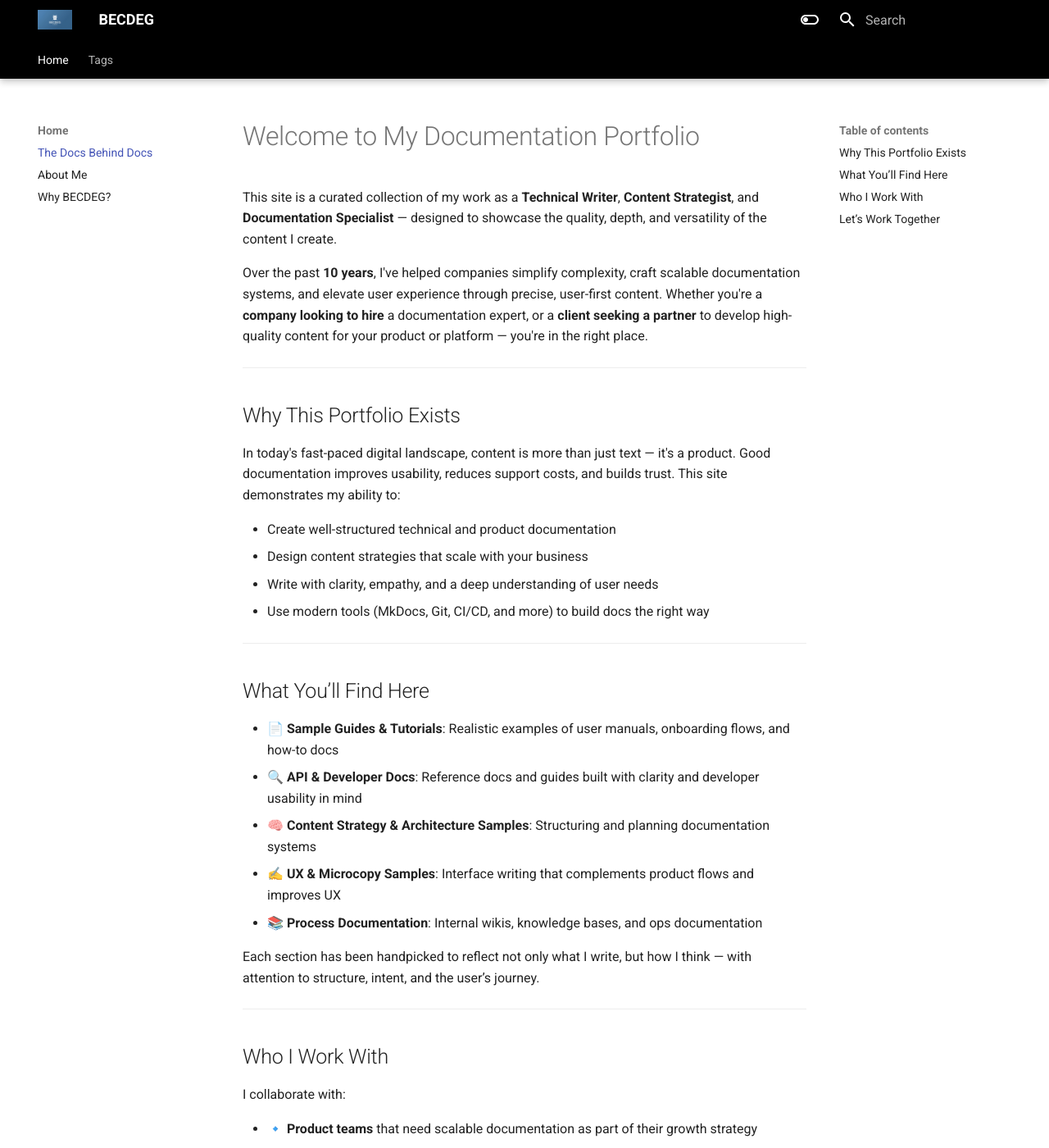
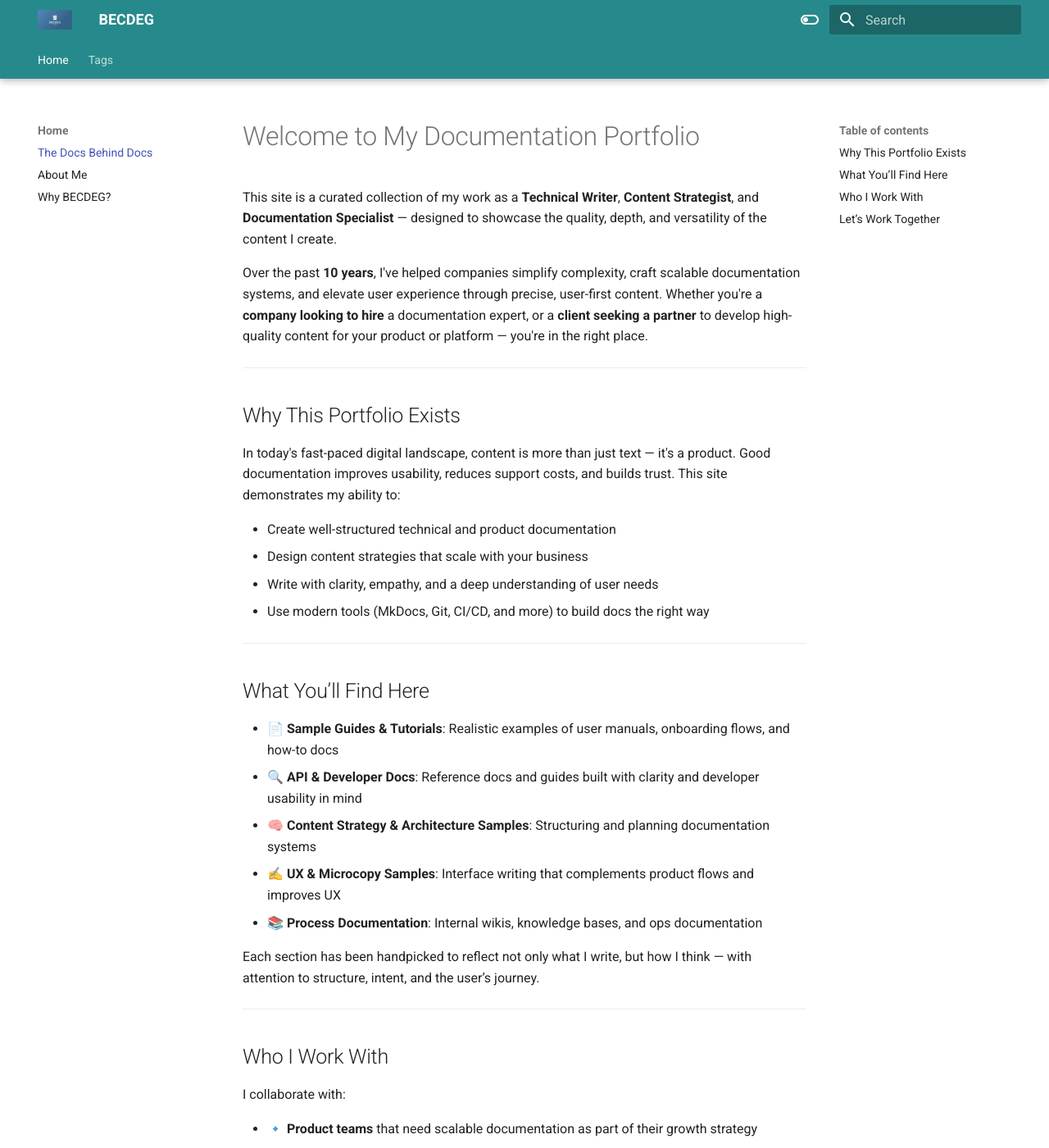
Before and after one commit to harshkanth/Becdeg-docs, an MkDocs documentation site: the page built from docs/index.md, in a window 1280 px wide and 1400 px high. Shown: the whole window at 82% size. Built offline with MkDocs 1.6.1 and Material for MkDocs 9.7.7, drawn with Linux system fonts in a browser that asks for light colours.

Commit message:
color changes

```diff
--- a/docs/extra.css
+++ b/docs/extra.css
@@ -2,7 +2,7 @@
    Light Mode Custom Colors
 ================================== */
 [data-md-color-scheme="Light"] {
-    --md-primary-fg-color: #000000;
+    --md-primary-fg-color: #268A8C;
     --md-primary-bg-color: #FFFFFF;
     --md-accent-fg-color: #00BFA5;     /* Teal */
     --md-default-bg-color: #FFFFFF;
--- a/mkdocs.yml
+++ b/mkdocs.yml
@@ -9,7 +9,7 @@
       toggle:
         icon: material/toggle-switch-off-outline
         name: Switch to dark mode
-    - scheme: slate
+    - scheme: dark
       primary: custom
       toggle:
         icon: material/toggle-switch
@@ -25,7 +25,6 @@
     - navigation.instant.progress
     - navigation.instant.preview
     - navigation.tracking
-    - navigation.expand
     - navigation.path
     - toc.follow
     - navigation.top
```
